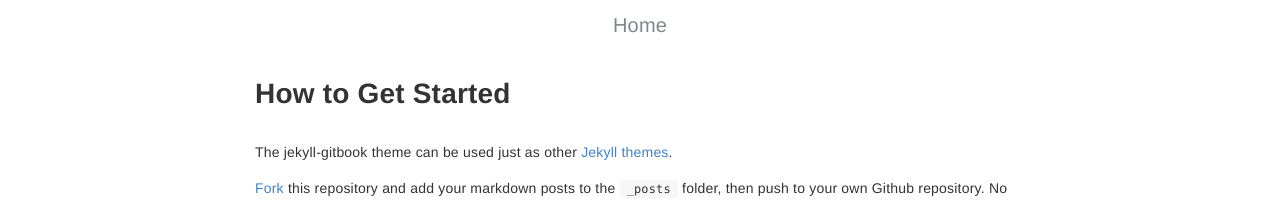
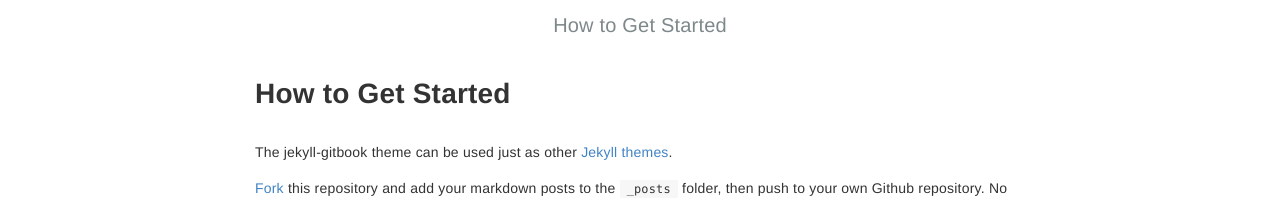
Before and after one commit to johnnylaicode/johnnylaicode.github.io, a Jekyll site: the page built from _posts/2019-04-28-howto.md, in a window 1280 px wide. Shown: the top 204 px of the page. Built offline with Jekyll 4.4.1, drawn with Linux system fonts in a browser that asks for light colours.

Commit message:
Updated body, toc-date, index.md

```diff
--- a/_includes/body.html
+++ b/_includes/body.html
@@ -5,10 +5,10 @@
             <i class="fa fa-circle-o-notch fa-spin"></i>
             {% if page.title %}
                 <!-- <a href="." >{{ page.title | escape }}</a> -->
-                <a href="{{site.baseurl}}" >Home</a>
+                <a href="{{site.baseurl}}" >{{ page.title | escape }}</a>
             {% else %}
                 <!-- <a href="." >{{ site.title | escape }}</a> -->
-                <a href="{{site.baseurl}}" >Home</a>
+                <a href="{{site.baseurl}}" >{{ site.title | escape }}</a>
             {% endif %}
         </h1>
     </div>
--- a/_includes/toc-date.html
+++ b/_includes/toc-date.html
@@ -9,8 +9,11 @@
             {% else %}
             <li class="chapter" data-level="1.1" data-path="{{site.baseurl}}">
             {% endif %}
+                <!-- <a href="{{site.baseurl}}">
+                    {{ site.title | escape }}
+                </a> -->
                 <a href="{{site.baseurl}}">
-                    {{ site.title | escape }}
+                    Home
                 </a>
             </li>
 
```
Also changed, not shown: index.md (+1 -1 lines).
